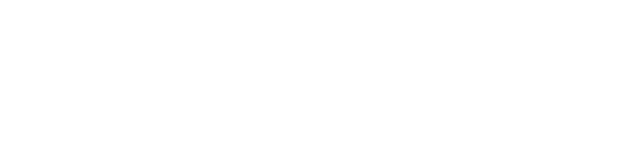
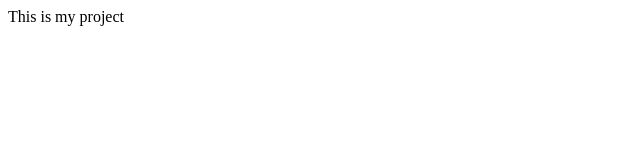
Before and after one commit to 3t4an/CODE, a plain HTML site: page index.html in a window 1280 px wide. Shown: the whole page, without its empty margins (0-640 px from the left). Drawn offline with Linux system fonts and the light colour scheme.

Commit message:
Add words to my project

```diff
--- a/index.html
+++ b/index.html
@@ -6,6 +6,6 @@
         </script>
     </head>
     <body>
-
+        This is my project
     </body>
 </html>
```
